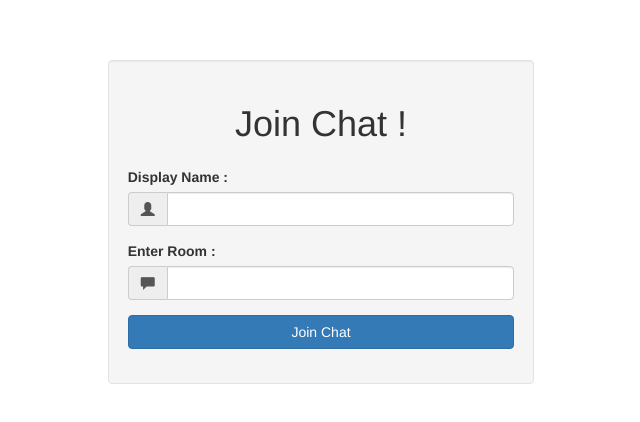
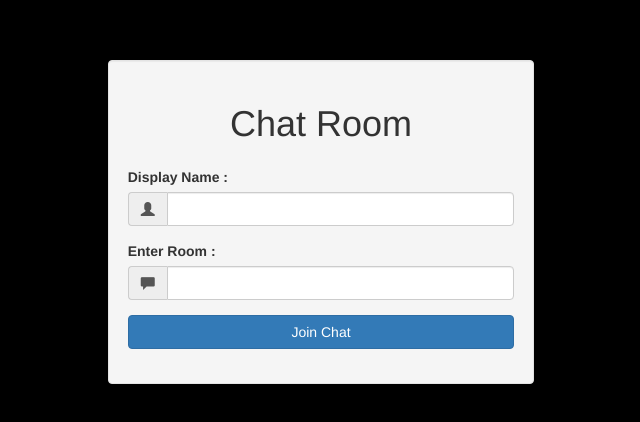
Before and after one commit to NitinR99/Internet-chatting-JS-, a website: page Chat-App-master/public/index.html in a window 1280 px wide. Shown: the part 168-590 px from the top of the page, without its empty margins (319-959 px from the left). Drawn offline with nearby package versions, Linux system fonts and the light colour scheme.

Commit message:
change in ui

```diff
--- a/Chat-App-master/public/index.html
+++ b/Chat-App-master/public/index.html
@@ -11,16 +11,14 @@
     <link href="https://maxcdn.bootstrapcdn.com/bootstrap/3.3.5/css/bootstrap.min.css" rel="stylesheet">
     <link href="https://maxcdn.bootstrapcdn.com/font-awesome/4.5.0/css/font-awesome.min.css" rel="stylesheet">
     <link href="/css/style.css" rel="stylesheet">
-
-    <!--[if lt IE 9]> <script src="https://cdn.jsdelivr.net/html5shiv/3.7.2/html5shiv.min.js"></script> <script src="https://cdn.jsdelivr.net/respond/1.4.2/respond.min.js"></script> <![endif]-->
   </head>
-  <body>
+  <body style="background:black">
     <div class="vertical-center">
       <div class="container-fluid">
         <div class="row">
           <div class="col-md-4 col-md-offset-4 well">
             <h1 class="text-center">
-              Join Chat !</h1>
+              Chat Room</h1>
             <form action="/chat.html" class="">
 
               <div class="form-group">
```
